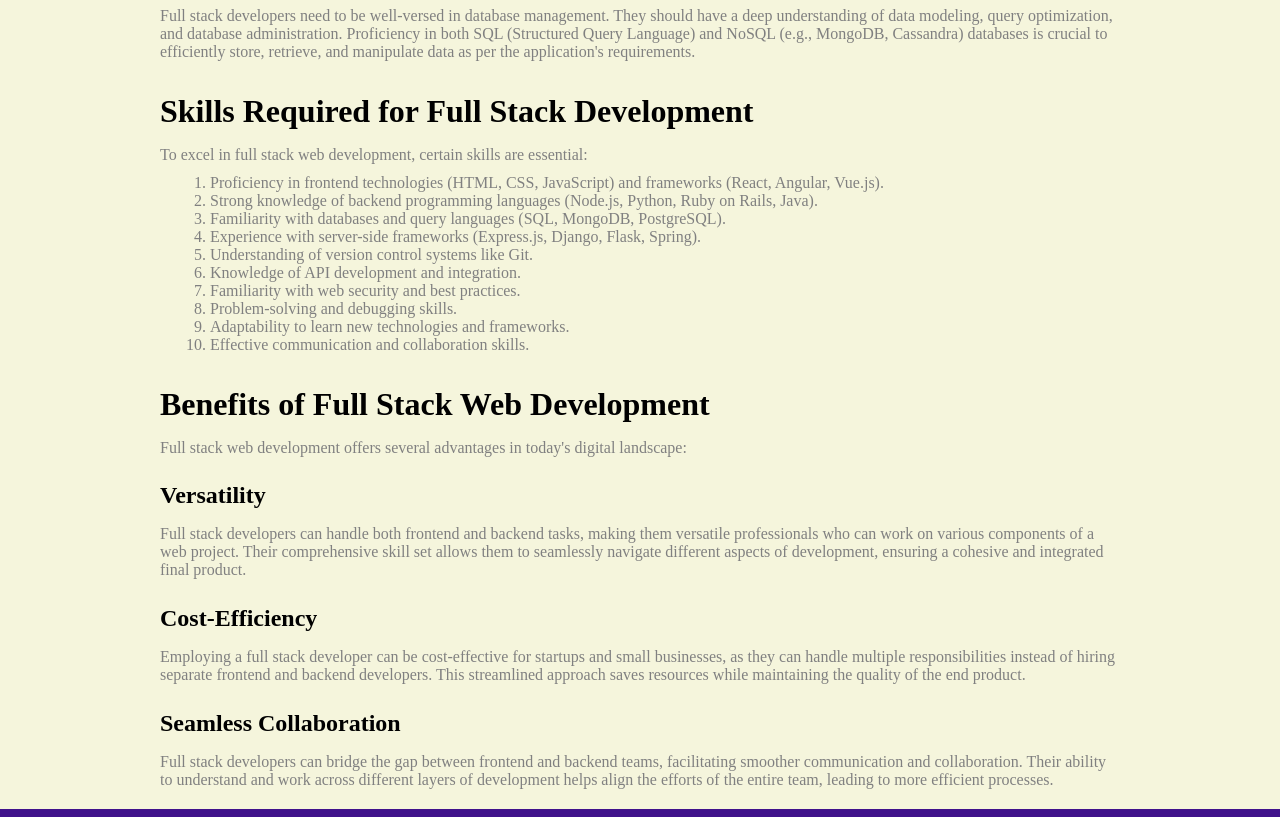
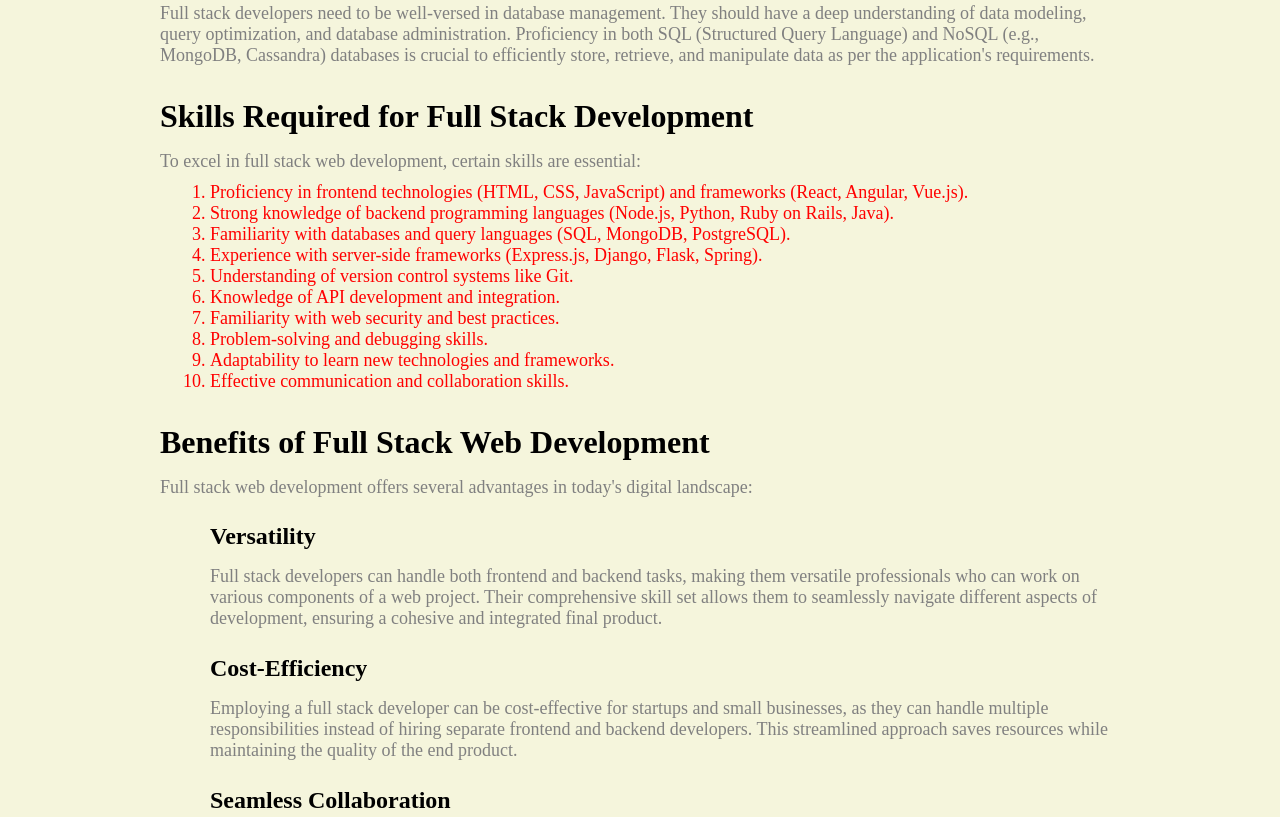
Before and after one commit to alan-joshy/first-article, a plain HTML site: page index.html in a window 1280 px wide. Shown: the part 845-1662 px from the top of the page. Drawn offline with Linux system fonts and the light colour scheme.

Commit message:
third-commit

```diff
--- a/index.html
+++ b/index.html
@@ -67,17 +67,17 @@
 
           <p>Full stack web development offers several advantages in today's digital landscape:</p>
 
-          <h3>Versatility</h3>
+          <h3 class="advantages">Versatility</h3>
 
-          <p>Full stack developers can handle both frontend and backend tasks, making them versatile professionals who can work on various components of a web project. Their comprehensive skill set allows them to seamlessly navigate different aspects of development, ensuring a cohesive and integrated final product.</p>
+          <p class="advantages">Full stack developers can handle both frontend and backend tasks, making them versatile professionals who can work on various components of a web project. Their comprehensive skill set allows them to seamlessly navigate different aspects of development, ensuring a cohesive and integrated final product.</p>
 
-          <h3>Cost-Efficiency</h3>
+          <h3 class="advantages">Cost-Efficiency</h3>
 
-          <p>Employing a full stack developer can be cost-effective for startups and small businesses, as they can handle multiple responsibilities instead of hiring separate frontend and backend developers. This streamlined approach saves resources while maintaining the quality of the end product.</p>
+          <p class="advantages">Employing a full stack developer can be cost-effective for startups and small businesses, as they can handle multiple responsibilities instead of hiring separate frontend and backend developers. This streamlined approach saves resources while maintaining the quality of the end product.</p>
 
-          <h3>Seamless Collaboration</h3>
+          <h3 class="advantages">Seamless Collaboration</h3>
 
-          <p>Full stack developers can bridge the gap between frontend and backend teams, facilitating smoother communication and collaboration. Their ability to understand and work across different layers of development helps align the efforts of the entire team, leading to more efficient processes.</p>
+          <p class="advantages">Full stack developers can bridge the gap between frontend and backend teams, facilitating smoother communication and collaboration. Their ability to understand and work across different layers of development helps align the efforts of the entire team, leading to more efficient processes.</p>
         </article>
       </main>
     <footer>
--- a/style.css
+++ b/style.css
@@ -64,7 +64,7 @@ footer {
   }
 
   h1{
-    font-size: 3rem;
+    font-size: 2.64rem;
 
 }
 
@@ -85,12 +85,17 @@ h4{
 }
 
 p{
+    font-size: 18px;
     margin-top: 1rem;
 }
 
-
-
 .skills {
+    font-size: 18px;
+    color: red;
     padding-top: 10px;
     padding-left: 50px;
 }
+
+.advantages {
+    padding-left: 50px;
+}
```
